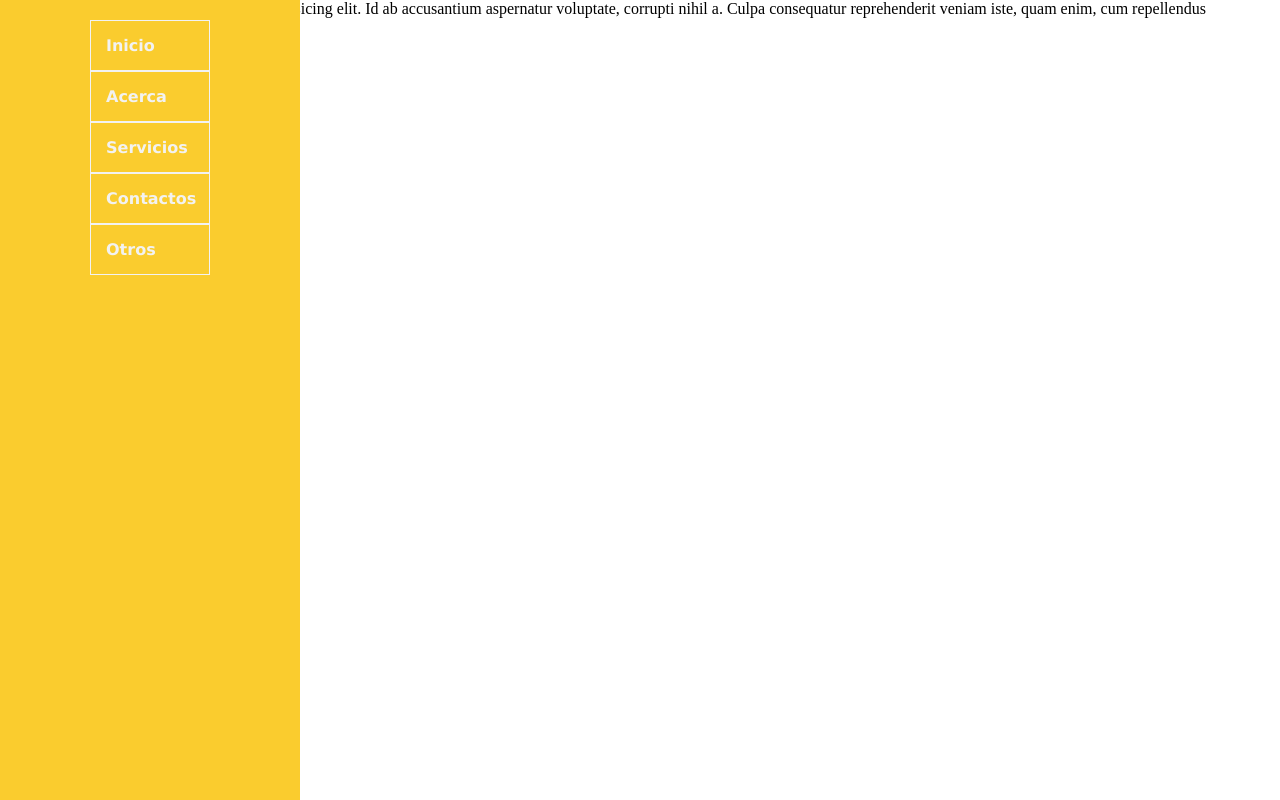
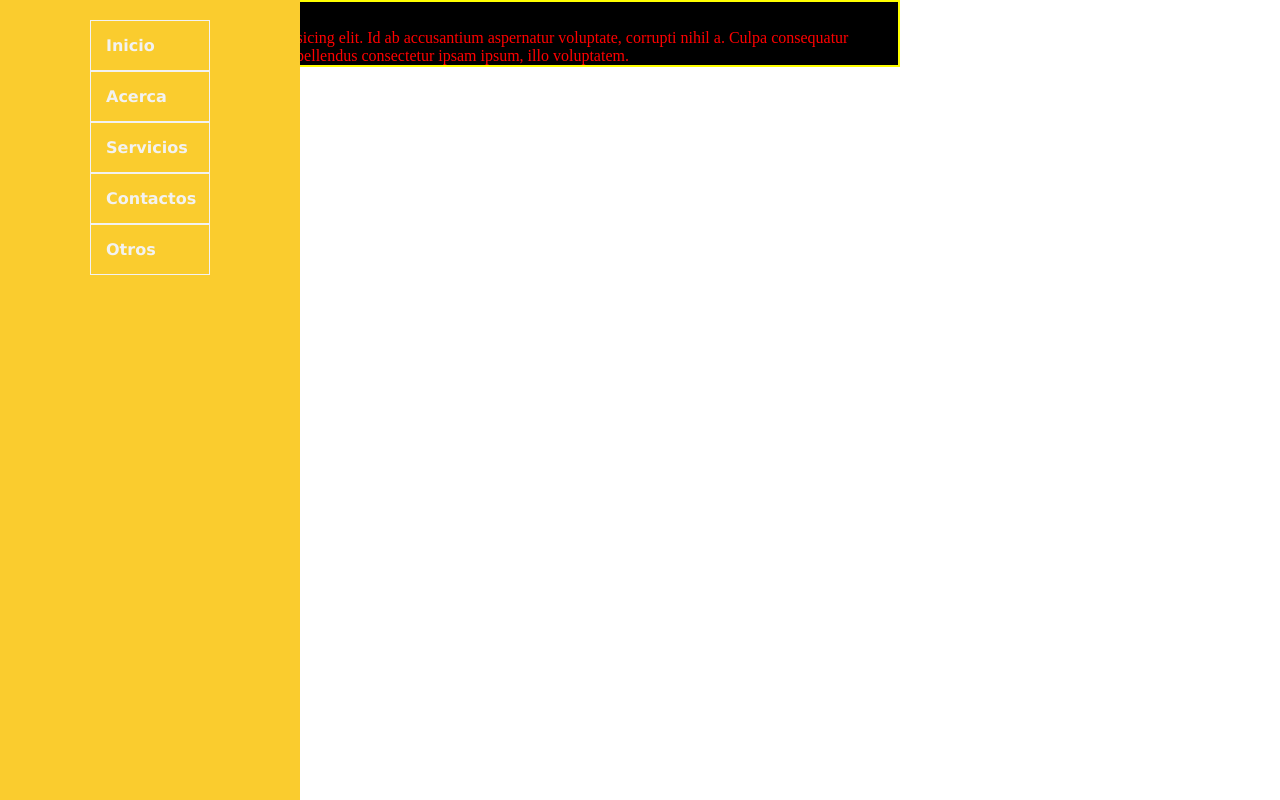
Before and after one commit to Titoflavio37/gitfacilito, a plain HTML site: page index.html in a window 1280 px wide. Drawn offline with Linux system fonts and the light colour scheme.

Commit message:
se agregos un parrafo y se cambio los estilos del parrafo

```diff
--- a/estilos.css
+++ b/estilos.css
@@ -30,3 +30,20 @@
 	background: #f2f2f2;
 	color:#facc2e;
 }
+
+p{
+	background:black;
+	color:red;
+}
+
+#main{
+	width:900px;
+	height: 225px;
+	margin-right: 60px;
+}
+
+
+#main article{
+	background:black;
+	border:2px solid yellow;
+}
--- a/index.html
+++ b/index.html
@@ -15,6 +15,11 @@
 			<a href="#">Otros</a>
 		</ul>
 	</section>
-	<p>Lorem ipsum dolor sit amet, consectetur adipisicing elit. Id ab accusantium aspernatur voluptate, corrupti nihil a. Culpa consequatur reprehenderit veniam iste, quam enim, cum repellendus consectetur ipsam ipsum, illo voluptatem.</p>
+	<div id="main">
+		<article>
+			<h2>Articulos FFBB</h2>
+			<p>Lorem ipsum dolor sit amet, consectetur adipisicing elit. Id ab accusantium aspernatur voluptate, corrupti nihil a. Culpa consequatur reprehenderit veniam iste, quam enim, cum repellendus consectetur ipsam ipsum, illo voluptatem.</p>
+		</article>
+	</div>
 </body>
 </html>
```
